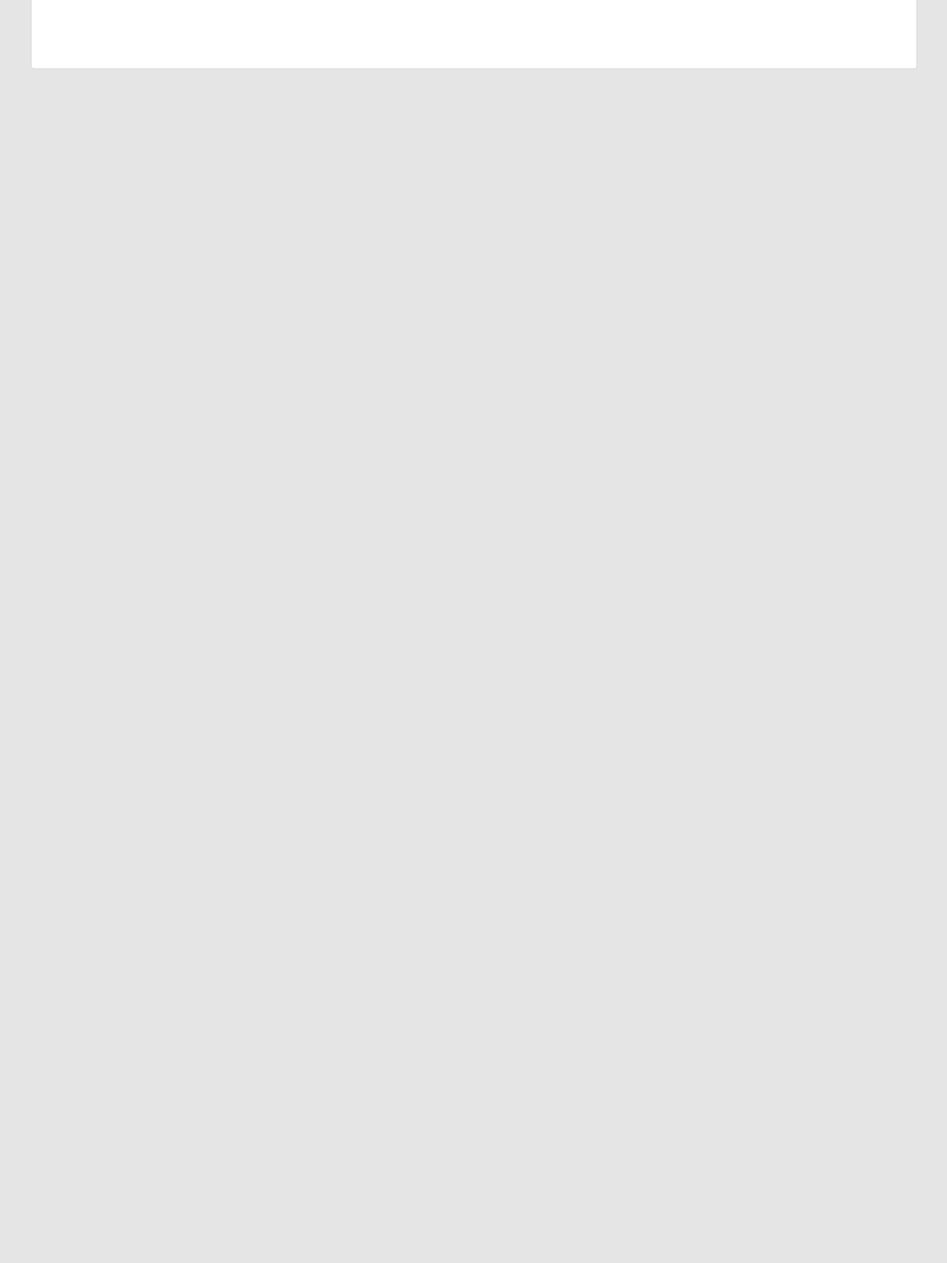
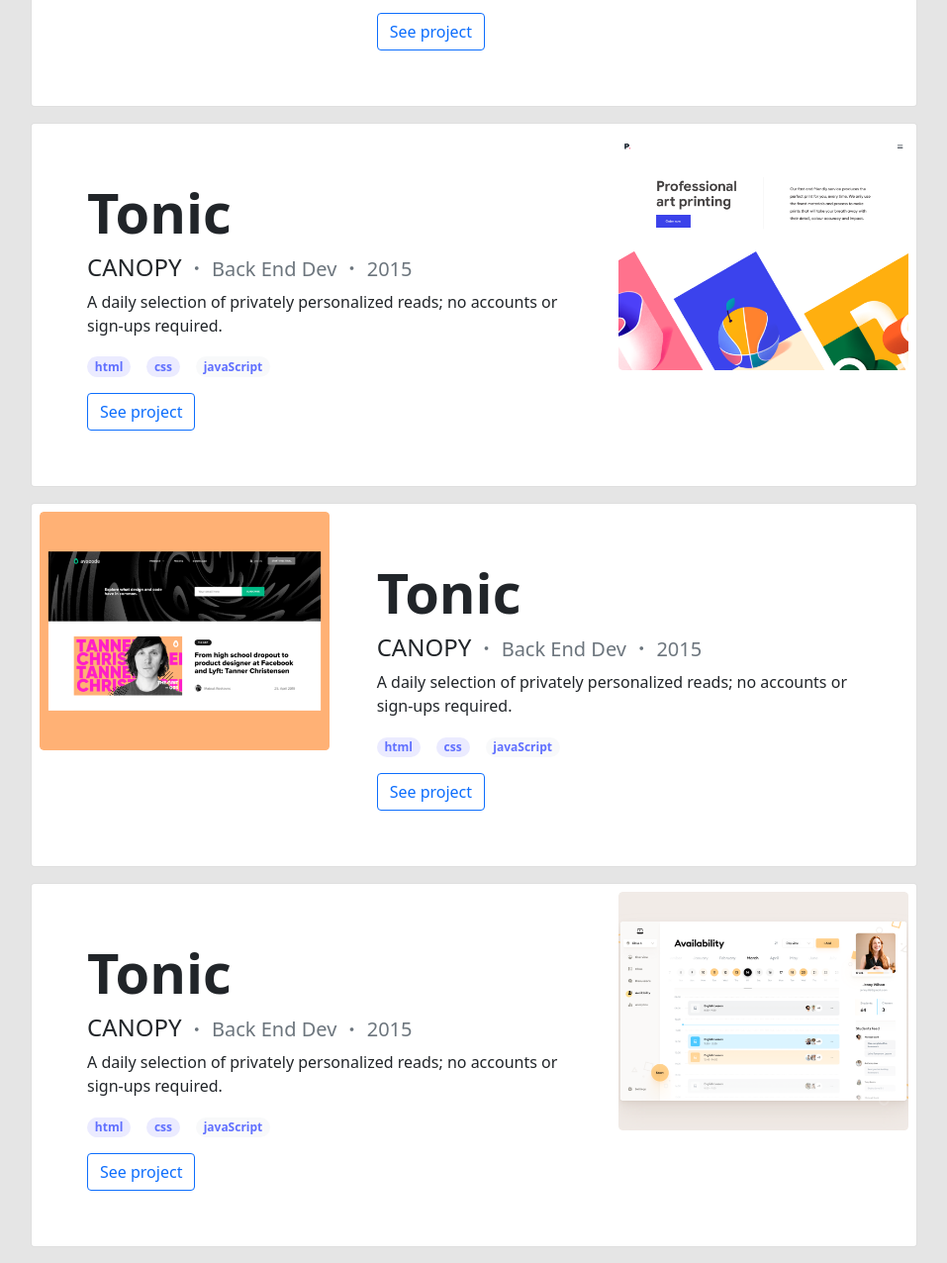
Before and after one commit to joseph07-drack/Bootstrap-Portfolio, a website: page index.html in a window 1280 px wide. Shown: the part 1055-2331 px from the top of the page at 99% size, without its empty margins (161-1118 px from the left). Before the commit the page ends 1141 px from the top, so only its background shows below. Drawn offline with nearby package versions, Linux system fonts and the light colour scheme.

Commit message:
Add all project description cards

```diff
--- a/index.html
+++ b/index.html
@@ -4,7 +4,7 @@
     <meta charset="UTF-8" />
     <meta http-equiv="X-UA-Compatible" content="IE=edge" />
     <meta name="viewport" content="width=device-width, initial-scale=1.0" />
-    <link rel="stylesheet" href="css/main.css">
+    <link rel="stylesheet" href="css/main.css" />
     <link
       rel="stylesheet"
       href="https://cdn.jsdelivr.net/npm/bootstrap-icons@1.7.2/font/bootstrap-icons.css"
@@ -109,7 +109,9 @@
               </p>
               <ul class="d-flex p-0">
                 <li class="me-3">
-                  <span class="badge rounded-pill bg-danger text-dark">html</span>
+                  <span class="badge rounded-pill bg-danger text-dark"
+                    >html</span
+                  >
                 </li>
                 <li class="me-3">
                   <span class="badge rounded-pill bg-danger text-dark"
@@ -122,6 +124,151 @@
                   >
                 </li>
               </ul>
+              <button type="button" class="btn border-primary text-primary">
+                See project
+              </button>
+            </div>
+          </div>
+        </div>
+      </div>
+      <div class="card mb-3 p-2 bg-white">
+        <div class="row g-0">
+          <div class="col-md-4 order-2">
+            <img
+              src="img/pic2.png"
+              class="img-fluid rounded-start"
+              alt="project picutre"
+            />
+          </div>
+          <div class="col-md-8 order-1">
+            <div class="card-body p-5">
+              <h4 class="card-title fw-bolder display-4">Tonic</h4>
+              <div class="d-flex align-items-baseline">
+                <h5 class="card-title fs-4">CANOPY</h5>
+                <h6 class="text-muted fs-5">
+                  &nbsp;<i class="bi bi-dot"></i> Back End Dev
+                  <i class="bi bi-dot"></i> 2015
+                </h6>
+              </div>
+              <p class="card-text">
+                A daily selection of privately personalized reads; no accounts
+                or sign-ups required.
+              </p>
+              <ul class="d-flex p-0">
+                <li class="me-3">
+                  <span class="badge rounded-pill bg-danger text-dark"
+                    >html</span
+                  >
+                </li>
+                <li class="me-3">
+                  <span class="badge rounded-pill bg-danger text-dark"
+                    >css</span
+                  >
+                </li>
+                <li class="me-3">
+                  <span class="badge rounded-pill bg-light bg-danger text-dark"
+                    >javaScript</span
+                  >
+                </li>
+              </ul>
+              <button type="button" class="btn border-primary text-primary">
+                See project
+              </button>
+            </div>
+          </div>
+        </div>
+      </div>
+
+      <div class="card mb-3 p-2 bg-white">
+        <div class="row g-0">
+          <div class="col-md-4">
+            <img
+              src="img/pic3.png"
+              class="img-fluid rounded-start"
+              alt="project picutre"
+            />
+          </div>
+          <div class="col-md-8">
+            <div class="card-body p-5">
+              <h4 class="card-title fw-bolder display-4">Tonic</h4>
+              <div class="d-flex align-items-baseline">
+                <h5 class="card-title fs-4">CANOPY</h5>
+                <h6 class="text-muted fs-5">
+                  &nbsp;<i class="bi bi-dot"></i> Back End Dev
+                  <i class="bi bi-dot"></i> 2015
+                </h6>
+              </div>
+              <p class="card-text">
+                A daily selection of privately personalized reads; no accounts
+                or sign-ups required.
+              </p>
+              <ul class="d-flex p-0">
+                <li class="me-3">
+                  <span class="badge rounded-pill bg-danger text-dark"
+                    >html</span
+                  >
+                </li>
+                <li class="me-3">
+                  <span class="badge rounded-pill bg-danger text-dark"
+                    >css</span
+                  >
+                </li>
+                <li class="me-3">
+                  <span class="badge rounded-pill bg-light bg-danger text-dark"
+                    >javaScript</span
+                  >
+                </li>
+              </ul>
+              <button type="button" class="btn border-primary text-primary">
+                See project
+              </button>
+            </div>
+          </div>
+        </div>
+      </div>
+      <div class="card mb-3 p-2 bg-white">
+        <div class="row g-0">
+          <div class="col-md-4 order-2">
+            <img
+              src="img/pic4.png"
+              class="img-fluid rounded-start"
+              alt="project picutre"
+            />
+          </div>
+          <div class="col-md-8 order-1">
+            <div class="card-body p-5">
+              <h4 class="card-title fw-bolder display-4">Tonic</h4>
+              <div class="d-flex align-items-baseline">
+                <h5 class="card-title fs-4">CANOPY</h5>
+                <h6 class="text-muted fs-5">
+                  &nbsp;<i class="bi bi-dot"></i> Back End Dev
+                  <i class="bi bi-dot"></i> 2015
+                </h6>
+              </div>
+              <p class="card-text">
+                A daily selection of privately personalized reads; no accounts
+                or sign-ups required.
+              </p>
+              <ul class="d-flex p-0">
+                <li class="me-3">
+                  <span class="badge rounded-pill bg-danger text-dark"
+                    >html</span
+                  >
+                </li>
+                <li class="me-3">
+                  <span class="badge rounded-pill bg-danger text-dark"
+                    >css</span
+                  >
+                </li>
+                <li class="me-3">
+                  <span class="badge rounded-pill bg-light bg-danger text-dark"
+                    >javaScript</span
+                  >
+                </li>
+              </ul>
+              <button type="button" class="btn border-primary text-primary">
+                See project
+              </button>
             </div>
           </div>
         </div>
```
Also changed, not shown: img/pic2.png (added), img/pic3.png (added), img/pic4.png (added).
